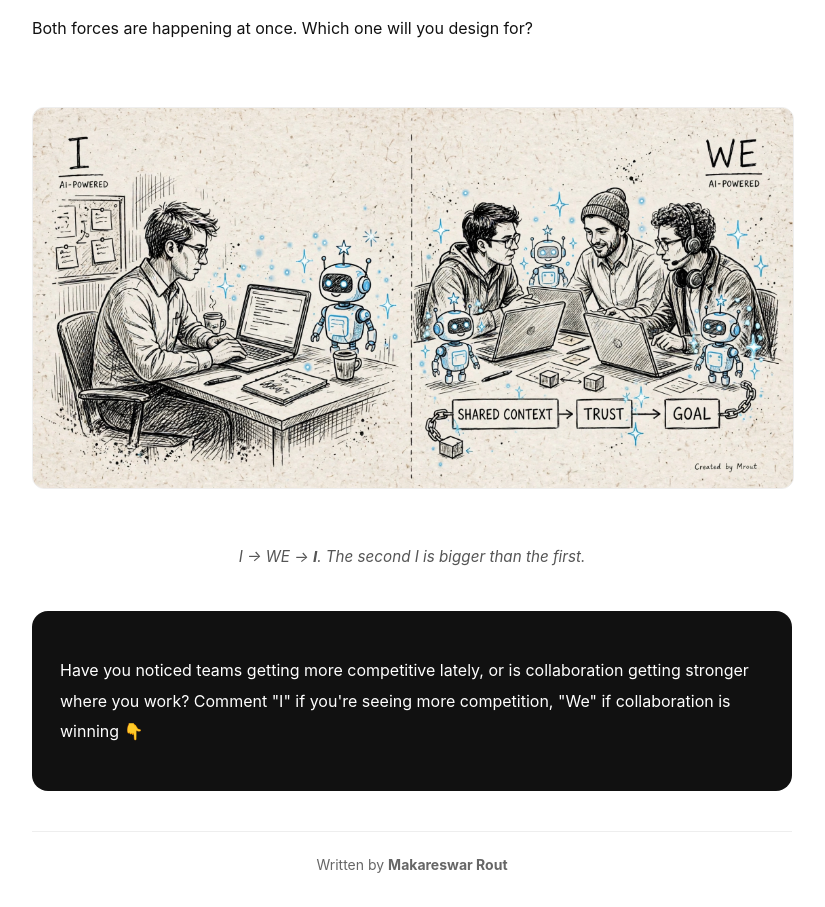
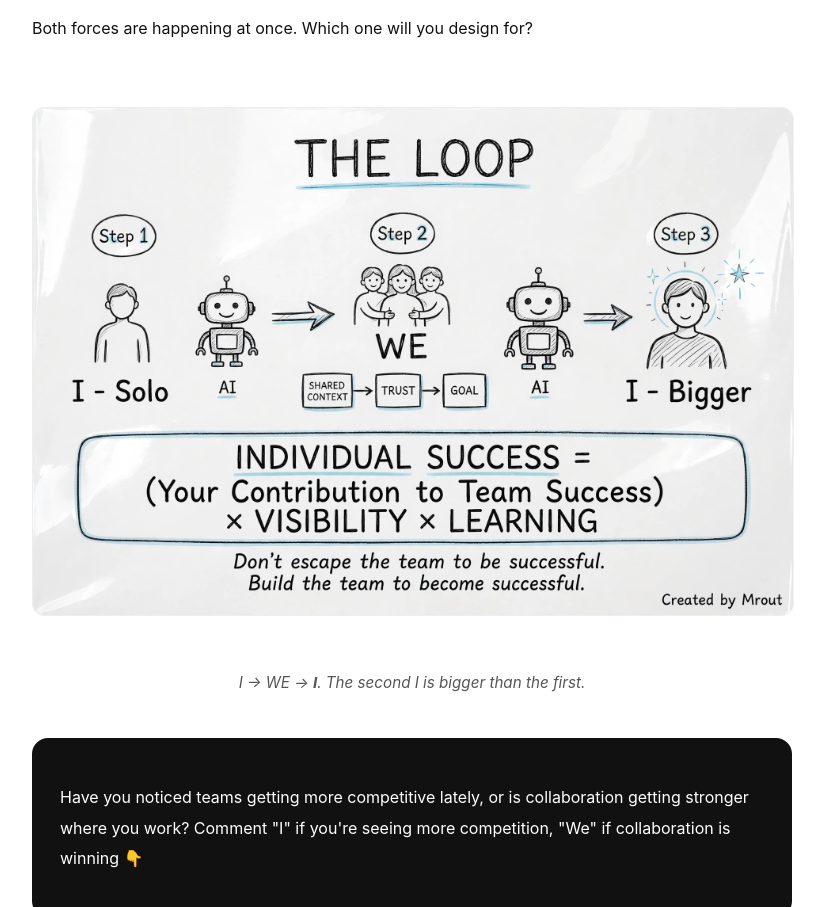
Before and after one commit to routmakareswar/mblogs, a plain HTML site: page index.html in a window 1280 px wide. Shown: the part 5522-6429 px from the top of the page, without its empty margins (228-1053 px from the left). Drawn offline with nearby package versions, Linux system fonts and the light colour scheme.

Commit message:
Update index.html

```diff
--- a/index.html
+++ b/index.html
@@ -195,7 +195,7 @@ Knowing what <em>we can do</em> builds momentum.</p>
 <p>Both forces are happening at once. Which one will you design for?</p>
 
 <figure style="text-align: center; margin: 2rem 0;">
-  <img src="i-teamvalue.jpg" alt="The Loop - I to WE to Bigger I" style="width: 100%; border-radius: 12px;">
+  <img src="i-loop-end.jpg" alt="The Loop - I to WE to Bigger I" style="width: 100%; border-radius: 12px;">
   <figcaption style="margin-top: 0.75rem; font-size: 0.95rem; color: #555; font-style: italic;">
     I → WE → <b>I</b>. The second I is bigger than the first.
   </figcaption>
```
